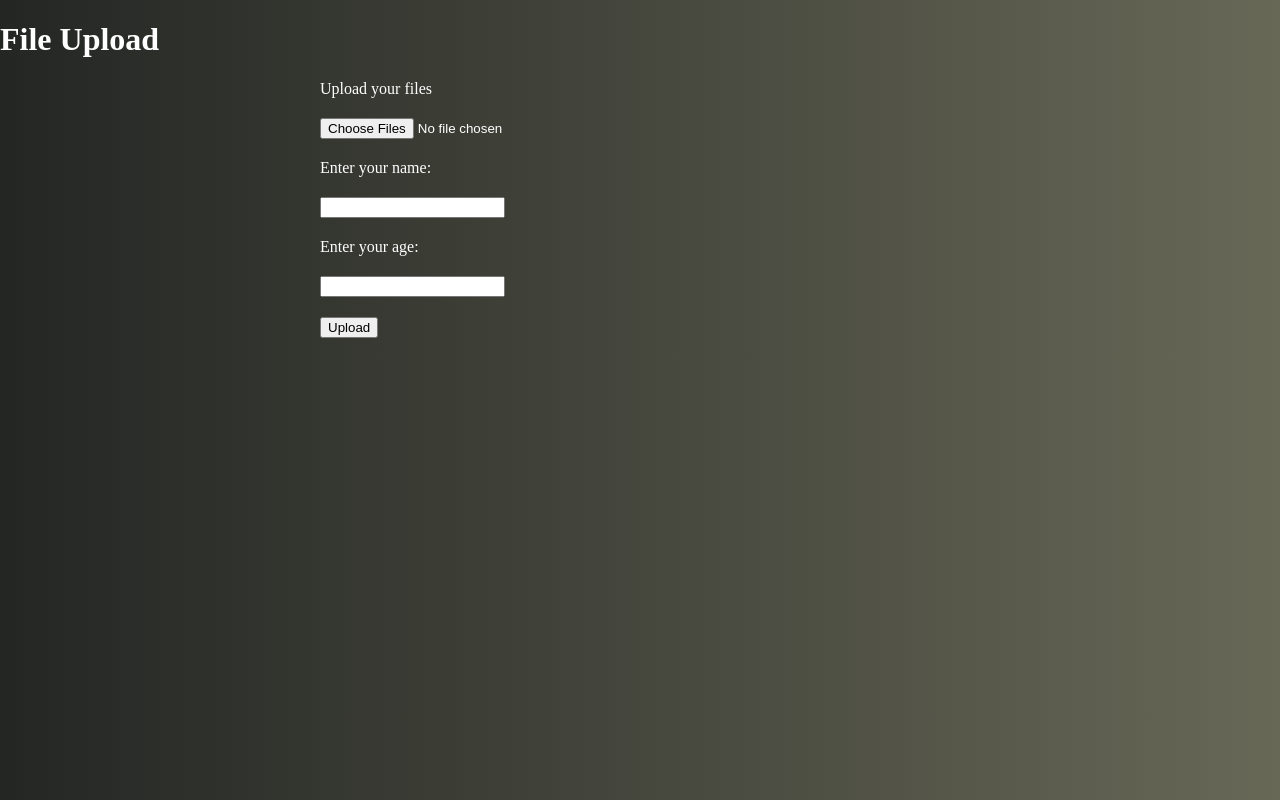
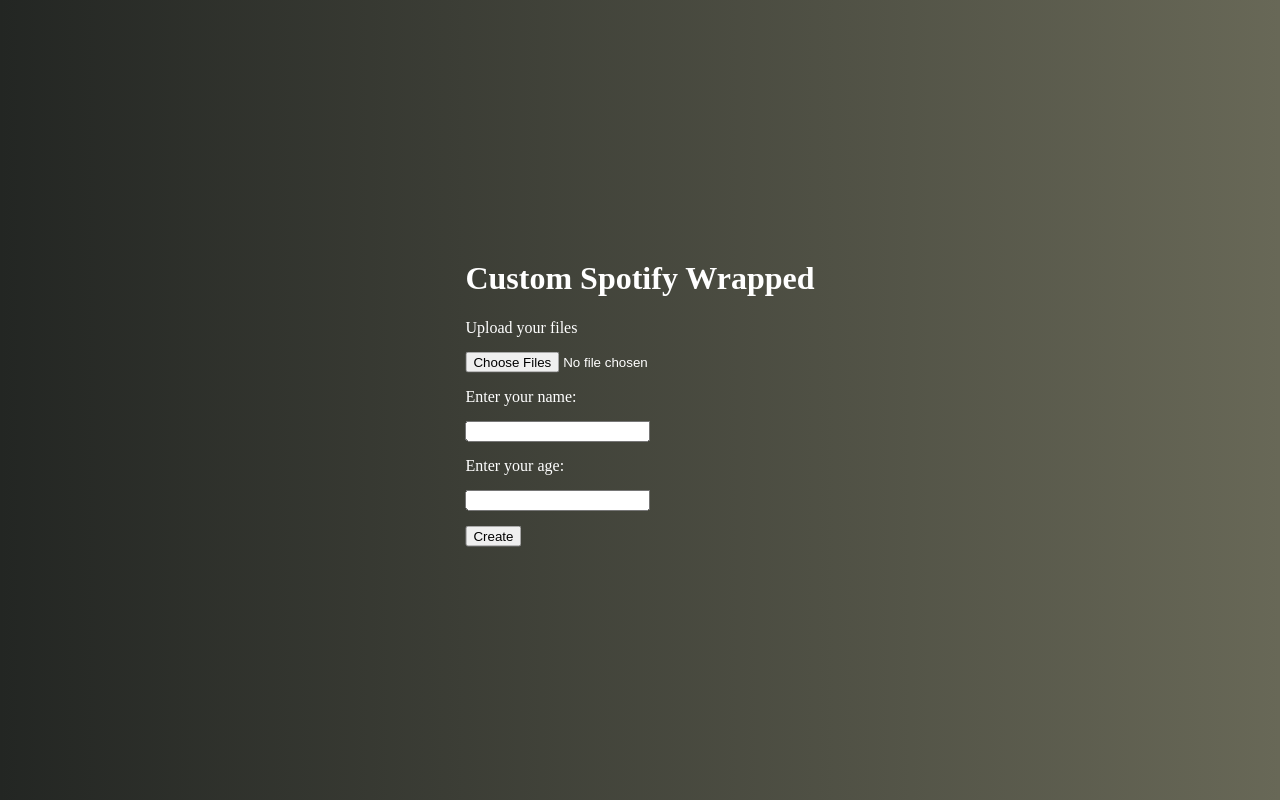
Before and after one commit to dkoterwa/spotify_app, a Flask app: page / in a window 1280 px wide. Run offline with Flask 2, Linux system fonts and the light colour scheme.

Commit message:
center website

```diff
--- a/website/static/main_page.css
+++ b/website/static/main_page.css
@@ -1,39 +1,19 @@
 @charset "UTF-8";
+
 body {
-    margin: 0;
-    padding: 0;
-    color: white;
-    background: linear-gradient(to right, #232623, #686857);
-  }
+  color: white;
+  background: linear-gradient(to right, #232623, #686857);
+}
 
-  label, input {
-    display: block;
-    margin-bottom: 20px;
-  }
+.wrapper {
+  position: absolute;
+  top: 50%;
+  left: 50%;
+  transform: translate(-50%, -50%);
+}
 
-  input[type="submit"] {
-    clear: both;
-  }
-
-  .margin{
-    margin-top: 100px;
-
-  }
-  .center {
-    margin: auto;
-    width: 50%;
-  }
-
-  form {
-    margin: auto;
-    width: 50%;
-  }
-
-  input[type="text"] {
-    text-align: center;
-  }
-
-  button {
-    display: block;
-    margin: auto;
-  }
+label,
+input {
+  display: block;
+  margin-bottom: 15px;
+}
--- a/website/templates/index.html
+++ b/website/templates/index.html
@@ -6,7 +6,9 @@
   <title>File Upload</title>
 </head>
 <body>
-  <h1>File Upload</h1>
+  <div class="main">
+    <div class="wrapper">
+      <h1>Custom Spotify Wrapped</h1>
       <form action="/" method="POST" enctype="multipart/form-data">
         <label for="file">Upload your files</label>
         <input type="file" name="file" id="file" multiple>
@@ -14,8 +16,10 @@
         <input id="name" type="text" name="name"/>
         <label for="age">Enter your age:</label>
         <input id="age" type="text" name="age"/>
-    <input type="submit" value="Upload">
+        <input type="submit" value="Create">
       </form>
+    </div>
+  </div>
 
 
 </body>
```
Also changed, not shown: 2 other files. Lines whose indentation alone changed are shown as unchanged.
